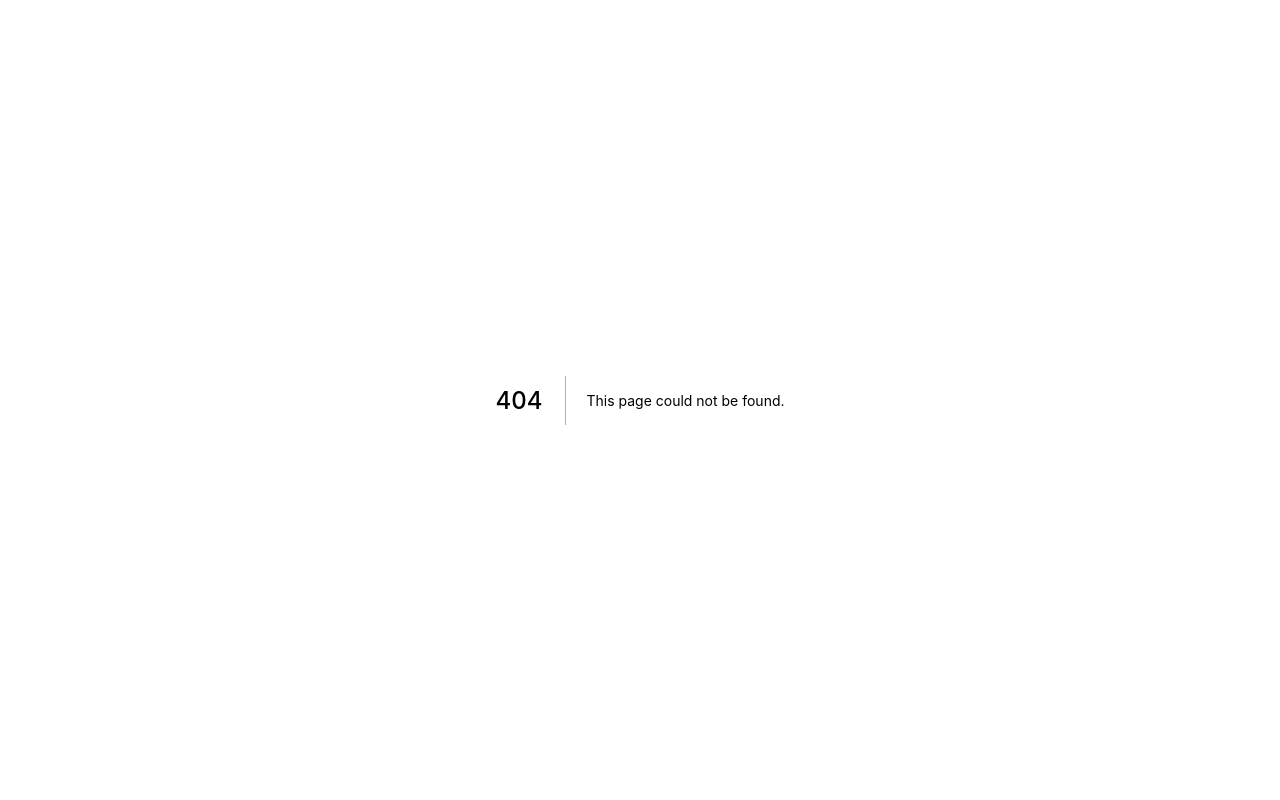
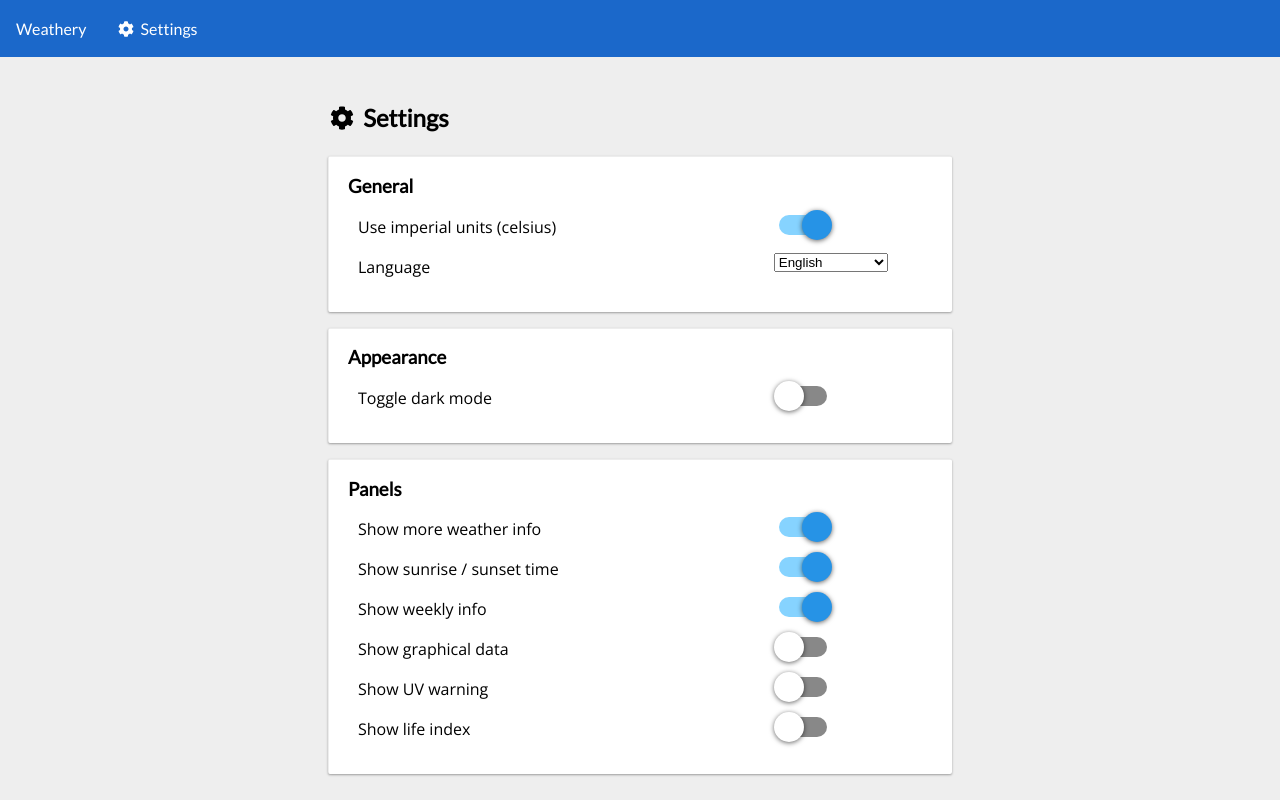
Before and after one commit to gyataro/weathery, a Next.js app in the folder Front-End/: page /settings in a window 1280 px wide. Before the commit this address had no page. Built offline with nearby package versions, Linux system fonts and the light colour scheme.

Commit message:
Implemented settings panel

```diff
--- /dev/null
+++ b/Front-End/pages/settings.js
@@ -0,0 +1,182 @@
+import Layout from '../components/Layout.js';
+import Icon from '../utils/DisplayIcon';
+
+import React, { Component } from "react";
+import Toggle from '../utils/Toggle';
+
+//CSS file
+import "../styles/main.scss";
+
+class Settings extends Component {
+  constructor() {
+    super();
+    this.state = {
+      isPersistent: false,
+      isImperial: true,
+      isLanguage: 'en',
+      isDark: false,
+      showInfo: true,
+      showSunTime: true,
+      showWeekly: true,
+      showGraph: false,
+      showUV: false,
+      showLife: false
+    };
+  }
+
+  settingsChangeCallback = (checked, event, id) => {
+    localStorage.setItem(id, checked);
+    this.setState({
+      [id]: checked
+    });
+  }
+
+  componentDidMount() {
+    // All settings except language
+    const settingsArray = [
+      'isPersistent',
+      'isImperial',
+      'isLanguage',
+      'isDark',
+      'showInfo',
+      'showSunTime',
+      'showWeekly',
+      'showGraph',
+      'showUV',
+      'showLife'
+    ];
+
+    for(let i = 0; i < settingsArray.length; i++){
+      let tempSetting = localStorage.getItem(settingsArray[i]);
+      if(tempSetting){
+        this.setState({
+          [settingsArray[i]]: (settingsArray[i] === 'isLanguage')? tempSetting : (tempSetting === 'true')
+        });
+      }
+    }
+  }
+
+  settingsDropdownChange = (event) => {
+    localStorage.setItem('isLanguage', event.target.value);
+    this.setState({isLanguage: event.target.value});
+    console.log(this.state.isLanguage)
+  }
+
+  render(){
+    const languages = ['en', 'es', 'zh', 'zh-tw', 'ja', 'ko', 'id'];
+    const languageFull = ['English', 'Español', '简体中文', '繁體中文', '日本語', '한국어', 'Bahasa Melayu']
+    const languageSelection = [];
+    for(let i = 0; i < languages.length; i++){
+      languageSelection.push(
+        <option key={languages[i]} value={languages[i]}>{languageFull[i]}</option>
+      )
+    }
+    return (
+      <Layout>
+        <div className='settings-container'>
+          <h1 id='settings-title'><Icon class='' icon='settings' />&nbsp;&nbsp;Settings</h1>
+          <div className='col-12'>
+            <div className='card settings'>
+              <h3>General</h3>
+              <ul>
+                <li>
+                  <div className='container-70'>
+                    Use imperial units (celsius)
+                  </div>
+                  <div className='container-30'>
+                    <Toggle id='isImperial' checked={this.state.isImperial} settingsChangeCallback={this.settingsChangeCallback} />
+                  </div>
+                </li>
+                <li>
+                  <div className='container-70'>
+                    Language
+                  </div>
+                  <div className='container-30'>
+                    <select value={this.state.isLanguage} onChange={this.settingsDropdownChange}>
+                      {languageSelection}
+                    </select>
+                  </div>
+                </li>
+              </ul>
+            </div>
+          </div>
+
+          <div className='col-12'>
+            <div className='card settings'>
+              <h3>Appearance</h3>
+              <ul>
+                <li>
+                  <div className='container-70'>
+                    Toggle dark mode
+                  </div>
+                  <div className='container-30'>
+                    <Toggle id='isDark' checked={this.state.isDark} settingsChangeCallback={this.settingsChangeCallback} />
+                  </div>
+                </li>
+              </ul>
+            </div>
+          </div>
+
+          <div className='col-12'>
+            <div className='card settings'>
+              <h3>Panels</h3>
+              <ul>
+                <li>
+                  <div className='container-70'>
+                    Show more weather info
+                  </div>
+                  <div className='container-30'>
+                    <Toggle id='showInfo' checked={this.state.showInfo} settingsChangeCallback={this.settingsChangeCallback} />
+                  </div>
+                </li>
+                <li>
+                  <div className='container-70'>
+                    Show sunrise / sunset time
+                  </div>
+                  <div className='container-30'>
+                    <Toggle id='showSunTime' checked={this.state.showSunTime} settingsChangeCallback={this.settingsChangeCallback} />
+                  </div>
+                </li>
+                <li>
+                  <div className='container-70'>
+                    Show weekly info
+                  </div>
+                  <div className='container-30'>
+                    <Toggle id='showWeekly' checked={this.state.showWeekly} settingsChangeCallback={this.settingsChangeCallback} />
+                  </div>
+                </li>
+                <li>
+                  <div className='container-70'>
+                    Show graphical data
+                  </div>
+                  <div className='container-30'>
+                    <Toggle id='showGraph' checked={this.state.showGraph} settingsChangeCallback={this.settingsChangeCallback} />
+                  </div>
+                </li>
+                <li>
+                  <div className='container-70'>
+                    Show UV warning
+                  </div>
+                  <div className='container-30'>
+                    <Toggle id='showUV' checked={this.state.showUV} settingsChangeCallback={this.settingsChangeCallback} />
+                  </div>
+                </li>
+                <li>
+                  <div className='container-70'>
+                    Show life index
+                  </div>
+                  <div className='container-30'>
+                    <Toggle id='showLife' checked={this.state.showLife} settingsChangeCallback={this.settingsChangeCallback} />
+                  </div>
+                </li>
+              </ul>
+            </div>
+          </div>
+
+        </div>
+      </Layout>
+    );
+  }
+}
+
+export default Settings;
--- a/Front-End/styles/main.scss
+++ b/Front-End/styles/main.scss
@@ -4,6 +4,7 @@
 @import './info.scss';
 @import './weekly.scss';
 @import './search.scss';
+@import './settings.scss';
 
 /* https://coolors.co/73fbd3-44e5e7-59d2fe-4a8fe7-5c7aff */
 /* Include the padding and border in an element's total width and height */
--- /dev/null
+++ b/Front-End/styles/settings.scss
@@ -0,0 +1,71 @@
+#settings-title {
+    font-family: 'Lato', sans-serif;
+    font-size: 1.5em;
+}
+
+.settings-container {
+    width: 95%;
+    margin: auto;
+    padding-top: 30px;
+}
+
+.settings {
+    h3 {
+        font-family: 'Lato', sans-serif;
+        font-weight: 600;
+    }
+
+    ul {
+        list-style-type: none;
+        font-family: 'Open Sans', sans-serif;
+        padding-left: 0px;
+    }
+
+    li {
+        padding-bottom: 40px;
+    }
+
+    .container-30 {
+        float: left;
+        width: 30%;
+        margin-top: -6px;
+    }
+
+    .container-70 {
+        float: left;
+        width: 70%;
+    }
+}
+
+@media only screen and (min-width: 768px) {
+    #settings-title {
+        margin-left: 10px;
+    }
+
+    .settings-container {
+        width: 50%;
+        margin: auto;
+        padding-top: 30px;
+    }
+
+    .settings {
+        h3 {
+            padding-left: 20px;
+        }
+
+        ul {
+            float: none;
+            padding-left: 30px;
+        }
+
+        .container-30 {
+            float: left;
+            width: 30%;
+        }
+
+        .container-70 {
+            float: left;
+            width: 70%;
+        }
+    }
+}
```
Also changed, not shown: Front-End/pages/index.js (+19 -1 lines).
